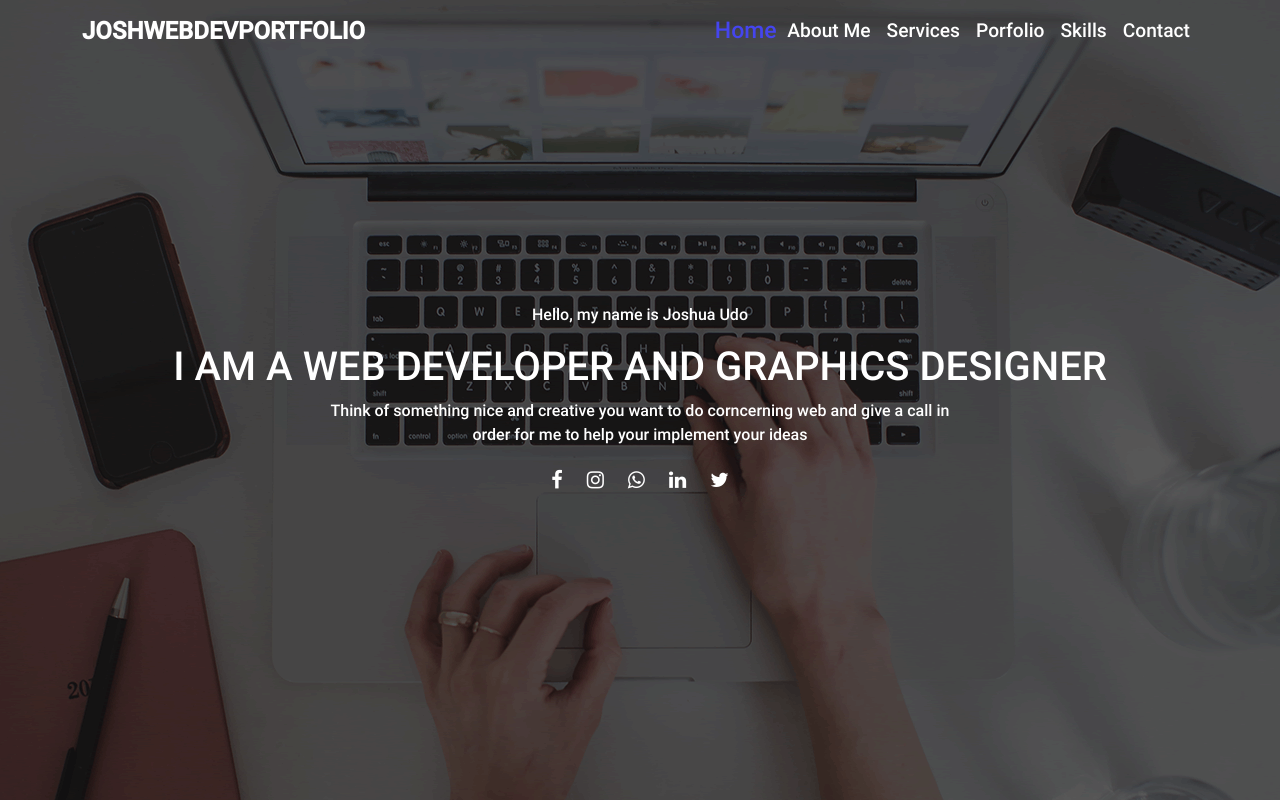
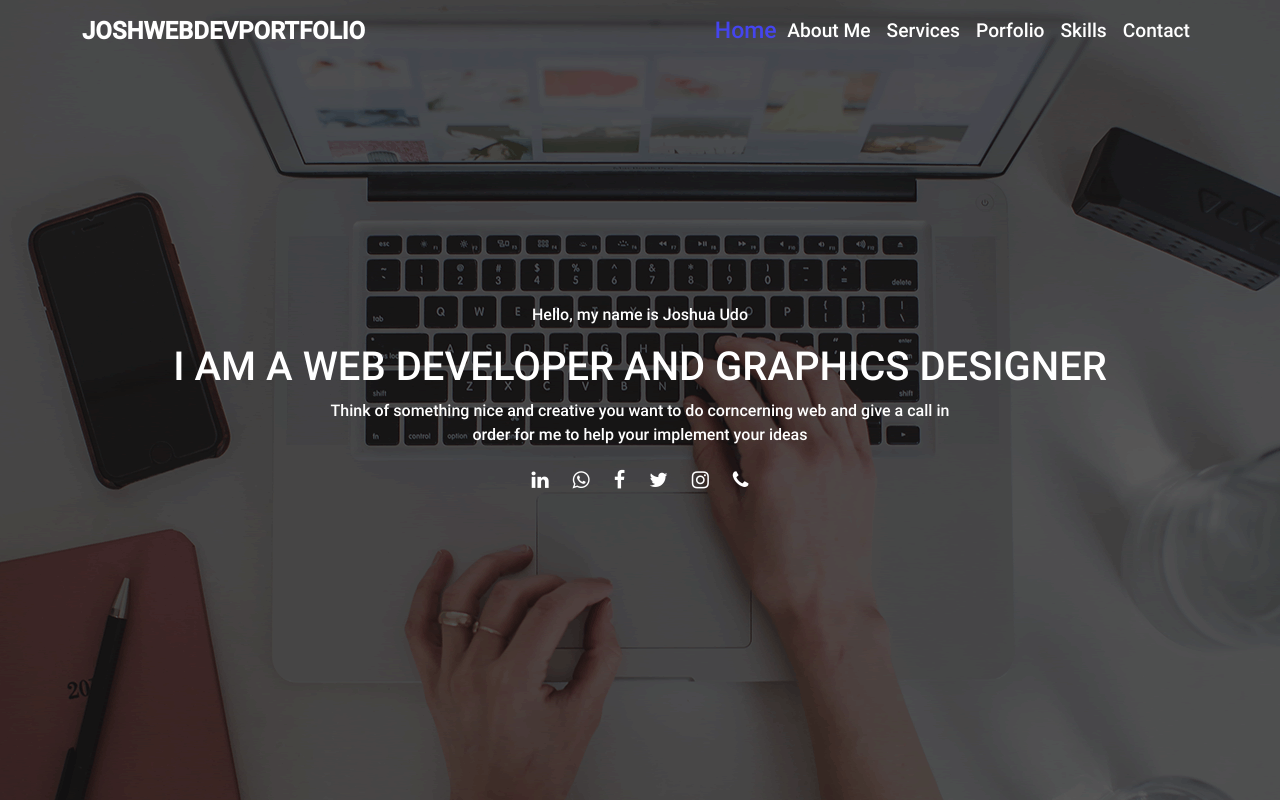
Before and after one commit to jaykayudo/joshwebdevportfolio, a plain HTML site: page index.html in a window 1280 px wide. Drawn offline with Linux system fonts and the light colour scheme.

Commit message:
Second Commit

```diff
--- a/index.html
+++ b/index.html
@@ -60,19 +60,34 @@
                 </p>
                 <div class="social-icons">
                     <span>
-                        <i class="fa fa-facebook"></i>
+                      <a href="https://www.linkedin.com/in/joshua-kelechi-b5912b211/">
+                        <i class="fa fa-linkedin"></i>
+                      </a>
                     </span>
                     <span>
-                        <i class="fa fa-instagram"></i>
+                      <a href="https://wa.me/+2348162239319/">
+                        <i class="fa fa-whatsapp"></i>
+                      </a>
                     </span>
                     <span>
-                        <i class="fa fa-whatsapp"></i>
+                      <a href="https://web.facebook.com/joshua.udo.372/">
+                        <i class="fa fa-facebook"></i>
+                      </a>
                     </span>
                     <span>
-                        <i class="fa fa-linkedin"></i>
+                      <a href="https://www.twitter.com/joshkayweb/">
+                        <i class="fa fa-twitter"></i>
+                      </a>
                     </span>
                     <span>
-                        <i class="fa fa-twitter"></i>
+                      <a href="https://www.instagram.com/jk._webgraph/">
+                        <i class="fa fa-instagram"></i>
+                      </a>
+                    </span>
+                    <span>
+                      <a href="tel:+2348162293913">
+                        <i class="fa fa-phone"></i>
+                      </a>
                     </span>
                 </div>
             </div>
@@ -353,9 +368,9 @@
         <div class="container">
             <div class="row">
                 <ul class="social-iconsfooter">
-                    <li><a href="https://www.facebook.com/joshua udo"><i class="fa fa-facebook"></i></a></li>
+                    <li><a href="https://web.facebook.com/joshua.udo.372/"><i class="fa fa-facebook"></i></a></li>
                     <li><a href="https://www.twitter.com/joshkayweb"><i class="fa fa-twitter"></i></a></li>
-                    <li><a href="https://www.facebook.com/jk._webgraph"><i class="fa fa-instagram"></i></a></li>
+                    <li><a href="https://www.instagram.com/jk._webgraph"><i class="fa fa-instagram"></i></a></li>
                     <li><a href="tel:08163157246"><i class="fa fa-phone"></i></a></li>
                 </ul>
                 <p>
--- a/style.css
+++ b/style.css
@@ -216,6 +216,12 @@ body{
     display: inline-block;
     padding: 2px 10px;
     font-size: 20px;
+}
+.social-icons span a{
+	color: white;
+}
+.social-icons span a:hover{
+	color: rgb(69, 69, 238);
 }
 @media screen and (max-width: 600px){
     .short-note{
```
